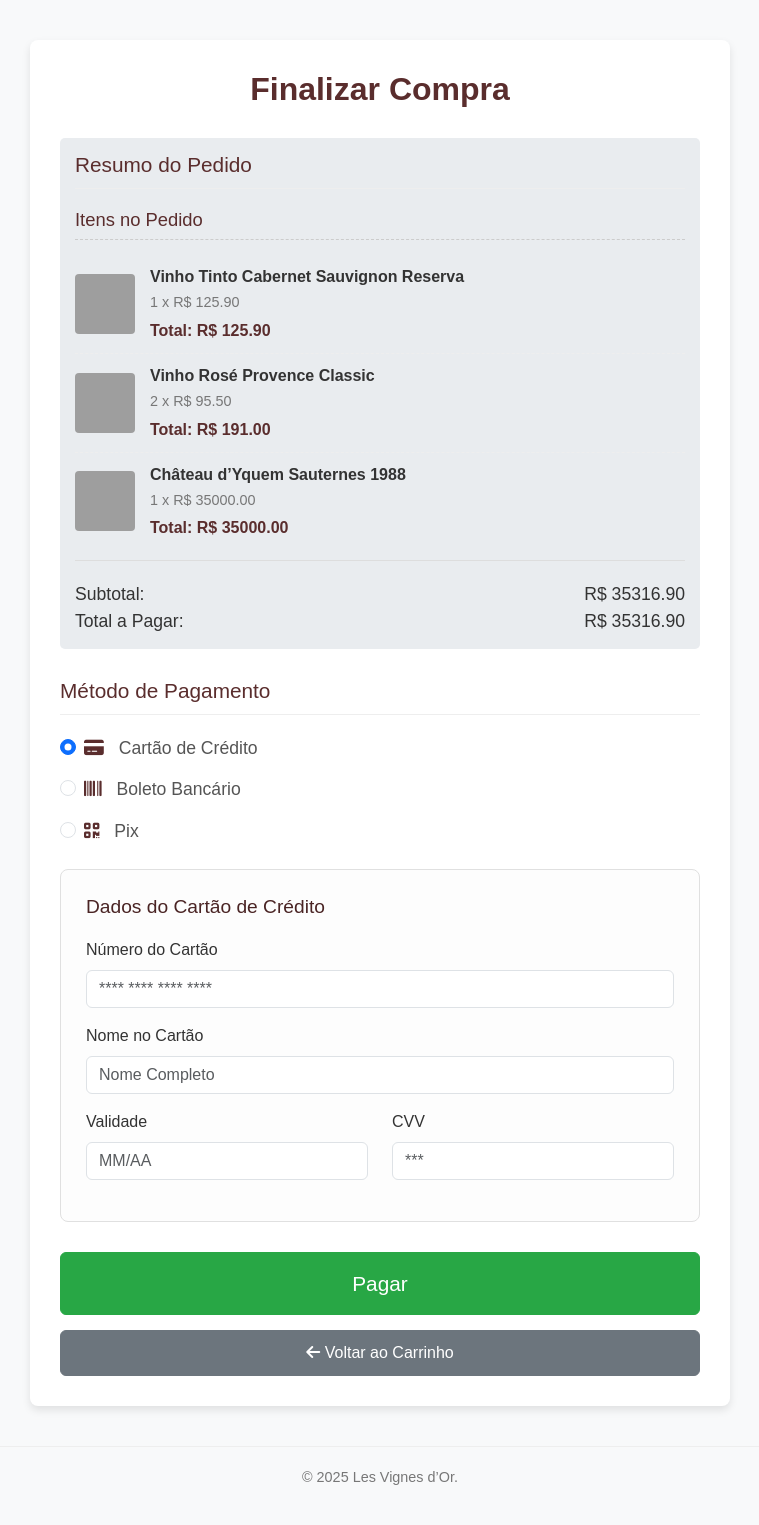
After one commit to DevGabrielPortfolio/prototipo-vinhas-de-ouro, a Flask app: page /finalizar_compra in a window 1280 px wide. The commit adds this page. Shown: the whole page, without its empty margins (260-1019 px from the left). Run offline with Flask 3, Linux system fonts and the light colour scheme; the visitor is signed in with stand-in values (Sample User, id 1); data comes from the database, SQL or seed files in the repository; grey boxes are pictures that could not be loaded.

Commit message:
ADD: página de pagamento simulado

```diff
--- a/app.py
+++ b/app.py
@@ -15,6 +15,10 @@ app.secret_key = 'sua_chave_secreta_super_segura_aqui_12345'
 
 
 def login_required(f):
+    """
+    Decorador para garantir que o usuário esteja logado para acessar certas rotas.
+    Redireciona para a página de login se o user_id não estiver na sessão.
+    """
     @wraps(f)
     def decorated_function(*args, **kwargs):
         if 'user_id' not in session:
@@ -27,14 +31,22 @@ def login_required(f):
 
 @app.route('/logout')
 def logout():
+    """
+    Rota para deslogar o usuário.
+    Remove o user_id e username da sessão e redireciona para a página principal.
+    """
     session.pop('user_id', None)
     session.pop('username', None)
-
+    flash('Você foi desconectado com sucesso.', 'success') # Adiciona uma mensagem de sucesso ao deslogar
     return redirect(url_for('main_page'))
 
 
 @app.route('/')
 def main_page():
+    """
+    Rota da página principal que exibe categorias e vinhos.
+    Permite filtrar vinhos por categoria.
+    """
     categorias = Categories.get_all_categories()
 
     category_id = request.args.get('categoria', type=int)
@@ -53,11 +65,18 @@ def main_page():
 
 @app.route('/configuracoes-conta')
 def create_acount():
+    """
+    Rota para a página de criação de conta/configurações.
+    """
     return render_template('create_acount.html')
 
 
 @app.route('/cadastrar_usuario', methods=['POST'])
 def register_user():
+    """
+    Rota para processar o cadastro de um novo usuário.
+    Valida senhas e dados de endereço antes de registrar.
+    """
     username = request.form['username']
     email = request.form['email']
     telefone = request.form['telefone']
@@ -111,22 +130,25 @@ def register_user():
 
 @app.route('/login', methods=['GET', 'POST'])
 def login():
+    """
+    Rota para a página de login e processamento do login.
+    Verifica as credenciais do usuário.
+    """
     if request.method == 'POST':
         login_input = request.form['username_or_email']
         password = request.form['password']
 
-        user_id = Users.verify_user_credentials(login_input, password)
+        login_info = Users.verify_user_credentials(login_input, password)
 
-        if user_id:
-            login_info = Users.verify_user_credentials(login_input, password)
-            if login_info:
-                user_id, username_from_db = login_info
-                session['user_id'] = user_id
-                session['username'] = username_from_db
-                return redirect(url_for('main_page'))
-            else:
-                flash('Credenciais inválidas. Verifique seu usuário/e-mail e senha.', 'danger')
-                return redirect(url_for('login'))
+        if login_info:
+            user_id, username_from_db = login_info
+            session['user_id'] = user_id
+            session['username'] = username_from_db
+            flash(f'Bem-vindo(a) de volta, {username_from_db}!', 'success') # Mensagem de sucesso no login
+            return redirect(url_for('main_page'))
+        else:
+            flash('Credenciais inválidas. Verifique seu usuário/e-mail e senha.', 'danger')
+            return redirect(url_for('login'))
     else:
         flashed_messages = get_flashed_messages(with_categories=True)
         return render_template('login_page.html', flashed_messages=flashed_messages)
@@ -135,10 +157,14 @@ def login():
 @app.route('/carrinho')
 @login_required
 def carrinho():
+    """
+    Rota para exibir o carrinho de compras do usuário logado.
+    """
     id_usuario = session['user_id']
-    if not id_usuario:
-        flash('Você precisa estar logado para ver seu carrinho.', 'danger')
-        return redirect(url_for('login'))
+    # A verificação de id_usuario já é feita pelo decorador login_required
+    # if not id_usuario:
+    #     flash('Você precisa estar logado para ver seu carrinho.', 'danger')
+    #     return redirect(url_for('login'))
 
     itens_carrinho = ControlShoppingCart.get_itens_carrinho_por_usuario(id_usuario)
     total_carrinho = sum(item['preco_unitario'] * item['quantidade'] for item in itens_carrinho)
@@ -146,10 +172,13 @@ def carrinho():
 
 @app.route('/vinho/<int:vinho_id>')
 def detalhes_vinho(vinho_id):
+    """
+    Rota para exibir os detalhes de um vinho específico, incluindo comentários.
+    """
     print(f"DEBUG: Tentando buscar detalhes para o vinho_id = {vinho_id}")
     vinho = Wines.get_wine_by_id(vinho_id)
     if vinho:
-        categorias = Categories.get_all_categories() # Ou apenas Categories se for uma classe estática
+        categorias = Categories.get_all_categories()
 
         # CHAME A FUNÇÃO PARA BUSCAR OS COMENTÁRIOS AQUI
         comentarios = Comments.get_comments_by_product_id(vinho_id)
@@ -158,34 +187,36 @@ def detalhes_vinho(vinho_id):
         return render_template('detalhes_vinho.html',
                                vinho=vinho,
                                categorias=categorias,
-                               comentarios=comentarios, # <--- ESSENCIAL
-                               id_produto=vinho_id) # Garante que o ID do produto está disponível para o formulário de comentário
+                               comentarios=comentarios,
+                               id_produto=vinho_id)
     else:
         flash('Vinho não encontrado.', 'danger')
         return redirect(url_for('main_page'))
 
 
-# ...
 @app.route('/adicionar_ao_carrinho', methods=['POST'])
+@login_required # Garante que apenas usuários logados possam adicionar ao carrinho
 def adicionar_ao_carrinho():
+    """
+    Rota para adicionar ou atualizar um item no carrinho de compras.
+    """
     print(f"DEBUG_APP: Requisição POST recebida em /adicionar_ao_carrinho.")
-    print(f"DEBUG_APP: Dados do formulário: {request.form}") # ESTA É MUITO IMPORTANTE!
+    print(f"DEBUG_APP: Dados do formulário: {request.form}")
 
-    id_usuario = session.get('user_id') # Ou 1 para teste
+    id_usuario = session.get('user_id')
     print(f"DEBUG_APP: ID do usuário (da sessão): {id_usuario}")
 
-    produto_id = request.form.get('produto_id', type=int) # OU 'vinho_id' se o HTML ainda usa
+    produto_id = request.form.get('produto_id', type=int)
     quantidade = request.form.get('quantidade', type=int)
-    print(f"DEBUG_APP: Produto ID lido: {produto_id}, Quantidade lida: {quantidade}") # IMPORTANTE!
+    print(f"DEBUG_APP: Produto ID lido: {produto_id}, Quantidade lida: {quantidade}")
 
     if produto_id is None or quantidade is None or quantidade <= 0:
         print(f"DEBUG_APP: Validação falhou: produto_id={produto_id}, quantidade={quantidade}")
         flash('Dados inválidos para adicionar ao carrinho.', 'danger')
-        # ...
-        return redirect(url_for('main_page')) # Ou detalhes_vinho
+        return redirect(url_for('main_page')) # Redireciona para a página principal ou detalhes do vinho
 
     sucesso = ControlShoppingCart.adicionar_ou_atualizar_item(id_usuario, produto_id, quantidade)
-    print(f"DEBUG_APP: Retorno de ControlShoppingCart: {sucesso}") # CRÍTICO!
+    print(f"DEBUG_APP: Retorno de ControlShoppingCart: {sucesso}")
 
     if sucesso:
         flash('Produto adicionado/atualizado no carrinho com sucesso!', 'success')
@@ -196,14 +227,13 @@ def adicionar_ao_carrinho():
 
 
 @app.route('/remover_do_carrinho', methods=['POST'])
+@login_required # Garante que apenas usuários logados possam remover do carrinho
 def remover_do_carrinho():
+    """
+    Rota para remover um item do carrinho de compras.
+    """
     id_usuario = session.get('user_id')
 
-    if not id_usuario:
-        flash('Você precisa estar logado para remover itens do carrinho.', 'danger')
-        return redirect(url_for('login'))
-
-    # Pega o ID do produto do formulário (agora o 'name' no HTML é 'produto_id')
     produto_id = request.form.get('produto_id', type=int)
 
     if produto_id is None:
@@ -217,24 +247,25 @@ def remover_do_carrinho():
     else:
         flash('Ocorreu um erro ao remover o produto do carrinho.', 'danger')
 
-    return redirect(url_for('carrinho')) # Redireciona de volta para a página do carrinho
+    return redirect(url_for('carrinho'))
+
 
 @app.route('/atualizar_quantidade_carrinho', methods=['POST'])
+@login_required # Garante que apenas usuários logados possam atualizar o carrinho
 def atualizar_quantidade_carrinho():
+    """
+    Rota para atualizar a quantidade de um item no carrinho.
+    Se a quantidade for 0, o item é removido.
+    """
     id_usuario = session.get('user_id')
 
-    if not id_usuario:
-        flash('Você precisa estar logado para atualizar o carrinho.', 'danger')
-        return redirect(url_for('login'))
+    produto_id = request.form.get('produto_id', type=int)
+    nova_quantidade = request.form.get('quantidade', type=int)
 
-    produto_id = request.form.get('produto_id', type=int)
-    nova_quantidade = request.form.get('quantidade', type=int) # Novo nome do campo
-
-    if produto_id is None or nova_quantidade is None or nova_quantidade < 1:
+    if produto_id is None or nova_quantidade is None or nova_quantidade < 0: # Quantidade pode ser 0 para remover
         flash('Dados inválidos para atualizar a quantidade do carrinho.', 'danger')
         return redirect(url_for('carrinho'))
 
-    # Se a nova quantidade for 0, podemos remover o item (opcional, mas boa prática)
     if nova_quantidade == 0:
         sucesso = ControlShoppingCart.remover_item_carrinho(id_usuario, produto_id)
         if sucesso:
@@ -252,8 +283,11 @@ def atualizar_quantidade_carrinho():
 
 
 @app.route('/post/cadastrarmensagem', methods=['POST'])
-@login_required  # só permite quem está logado comentar
+@login_required
 def cadastrar_comentario():
+    """
+    Rota para cadastrar um novo comentário em um produto.
+    """
     id_usuario = session.get('user_id')
     id_produto = request.form.get('id_produto', type=int)
     comentario_texto = request.form.get('comentario', '').strip()
@@ -272,6 +306,48 @@ def cadastrar_comentario():
     return redirect(url_for('detalhes_vinho', vinho_id=id_produto))
 
 
+@app.route('/finalizar_compra')
+@login_required
+def finalizar_compra():
+    """
+    Rota para a página de finalização de compra/pagamento.
+    Obtém os itens reais do carrinho do usuário e o total.
+    """
+    id_usuario = session.get('user_id')
+    # A verificação de id_usuario já é feita pelo decorador login_required
+    # if not id_usuario:
+    #     flash('Você precisa estar logado para finalizar a compra.', 'danger')
+    #     return redirect(url_for('login'))
+
+    # Obtém os itens do carrinho para calcular o total
+    itens_carrinho = ControlShoppingCart.get_itens_carrinho_por_usuario(id_usuario)
+    total_carrinho = sum(item['preco_unitario'] * item['quantidade'] for item in itens_carrinho)
+
+    # Renderiza a página de simulação de pagamento, passando o total E os itens do carrinho
+    return render_template('payment_simulation.html', itens_carrinho=itens_carrinho, total_carrinho=total_carrinho)
+
+@app.route('/confirmacao_pedido')
+@login_required # Garante que o usuário esteja logado para limpar o carrinho
+def confirmacao_pedido():
+    """
+    Rota para exibir a página de confirmação após um pagamento simulado.
+    Limpa o carrinho do usuário após a confirmação do pedido.
+    """
+    id_usuario = session.get('user_id')
+
+    if id_usuario:
+        # Chama o método para limpar o carrinho do usuário
+        # É crucial que ControlShoppingCart.clear_cart(id_usuario) esteja implementado
+        # na sua classe ControlShoppingCart para remover os itens do banco de dados.
+        ControlShoppingCart.clear_cart(id_usuario)
+        flash('Seu carrinho foi limpo com sucesso após a finalização do pedido.', 'success')
+    else:
+        # Esta condição não deve ser atingida devido ao @login_required, mas serve como salvaguarda.
+        flash('Não foi possível limpar o carrinho. Usuário não identificado.', 'warning')
+
+    return render_template('order_confirmation.html')
+
+
 
 if __name__ == '__main__':
     app.run(host="0.0.0.0", port=8080, debug=True)
--- /dev/null
+++ b/static/css/payment_simulation.css
@@ -0,0 +1,206 @@
+.payment-body {
+    background-color: #f8f9fa;
+    font-family: 'Arial', sans-serif;
+    color: #333;
+}
+
+.payment-container {
+    max-width: 700px;
+    margin: 40px auto;
+    background-color: #ffffff;
+    padding: 30px;
+    border-radius: 8px;
+    box-shadow: 0 4px 8px rgba(0, 0, 0, 0.1);
+}
+
+.payment-title {
+    text-align: center;
+    color: #5a2d2d;
+    margin-bottom: 30px;
+    font-weight: bold;
+}
+
+.order-summary-payment {
+    background-color: #e9ecef;
+    padding: 15px;
+    border-radius: 5px;
+    margin-bottom: 30px;
+}
+
+.order-summary-payment p {
+    margin-bottom: 0;
+    font-size: 1.1rem;
+    display: flex;
+    justify-content: space-between;
+}
+
+.total-amount {
+    font-size: 1.3rem;
+    font-weight: bold;
+    color: #5a2d2d;
+}
+
+.section-title {
+    color: #5a2d2d;
+    margin-bottom: 20px;
+    border-bottom: 1px solid #eee;
+    padding-bottom: 10px;
+    font-size: 1.3rem;
+}
+
+.section-subtitle { /* Novo estilo para o subtítulo "Itens no Pedido" */
+    color: #5a2d2d;
+    margin-top: 20px;
+    margin-bottom: 15px;
+    font-size: 1.15rem;
+    border-bottom: 1px dashed #ccc; /* Linha tracejada para separar */
+    padding-bottom: 8px;
+}
+
+.payment-method-selection .form-check {
+    margin-bottom: 15px;
+}
+
+.payment-method-selection .form-check-label {
+    font-size: 1.1rem;
+    color: #555;
+}
+
+.payment-method-selection .form-check-label i {
+    margin-right: 10px;
+    color: #5a2d2d;
+}
+
+.payment-form-section {
+    border: 1px solid #e0e0e0;
+    padding: 25px;
+    border-radius: 8px;
+    margin-top: 25px;
+    background-color: #fdfdfd;
+}
+
+.form-section-title {
+    color: #4a2424;
+    margin-bottom: 20px;
+    font-size: 1.2rem;
+}
+
+/* Estilos para a nova seção de itens do pedido */
+.payment-items-section {
+    margin-bottom: 20px;
+    padding-bottom: 10px;
+    border-bottom: 1px solid #ddd;
+}
+
+.payment-item {
+    display: flex;
+    align-items: center;
+    padding: 10px 0;
+    border-bottom: 1px dashed #eee;
+}
+
+.payment-item:last-child {
+    border-bottom: none; /* Remove a borda do último item */
+}
+
+.payment-item .item-image {
+    width: 60px; /* Tamanho menor para a imagem */
+    height: 60px;
+    object-fit: cover;
+    margin-right: 15px;
+    border-radius: 4px;
+}
+
+.payment-item .item-details {
+    flex-grow: 1;
+    display: flex;
+    flex-direction: column;
+}
+
+.payment-item .item-name {
+    font-weight: bold;
+    color: #333;
+    margin-bottom: 3px;
+}
+
+.payment-item .item-quantity-price {
+    color: #777;
+    font-size: 0.9rem;
+}
+
+.payment-item .item-subtotal {
+    font-weight: bold;
+    color: #5a2d2d;
+    font-size: 1rem;
+    margin-top: 5px;
+}
+
+.empty-order-message {
+    text-align: center;
+    padding: 20px;
+    color: #666;
+    font-style: italic;
+}
+
+
+/* Pix specific styling */
+.text-center img {
+    max-width: 180px; /* Smaller QR code */
+    height: auto;
+    margin-bottom: 15px;
+}
+
+.input-group input[readonly] {
+    background-color: #f2f2f2;
+    cursor: text;
+}
+
+.pay-button {
+    width: 100%;
+    padding: 15px;
+    font-size: 1.3rem;
+    background-color: #28a745; /* Green for payment */
+    border-color: #28a745;
+    margin-top: 30px;
+}
+
+.pay-button:hover {
+    background-color: #218838;
+    border-color: #1e7e34;
+}
+
+.back-button-payment {
+    display: block; /* Make it block to take full width */
+    width: 100%;
+    text-align: center;
+    margin-top: 15px;
+    background-color: #6c757d;
+    border-color: #6c757d;
+    color: #fff;
+    padding: 10px;
+}
+
+.back-button-payment:hover {
+    background-color: #5a6268;
+    border-color: #545b62;
+}
+
+.payment-footer {
+    text-align: center;
+    margin-top: 40px;
+    padding: 20px;
+    color: #777;
+    font-size: 0.9rem;
+    border-top: 1px solid #eee;
+}
+
+@media (max-width: 576px) {
+    .payment-container {
+        margin: 20px auto;
+        padding: 20px;
+    }
+    .payment-item .item-image {
+        width: 50px;
+        height: 50px;
+    }
+}
--- /dev/null
+++ b/templates/payment_simulation.html
@@ -0,0 +1,167 @@
+<!DOCTYPE html>
+<html lang="pt-br">
+<head>
+    <meta charset="UTF-8">
+    <meta name="viewport" content="width=device-width, initial-scale=1.0">
+    <title>Les Vignes d’Or - Finalizar Compra</title>
+
+    <link rel="stylesheet" href="https://cdnjs.cloudflare.com/ajax/libs/font-awesome/6.0.0-beta3/css/all.min.css">
+    <link href="https://cdn.jsdelivr.net/npm/bootstrap@5.3.6/dist/css/bootstrap.min.css" rel="stylesheet">
+
+    <link rel="stylesheet" href="{{ url_for('static', filename='css/payment_simulation.css') }}">
+    <link rel="stylesheet" href="{{ url_for('static', filename='css/config.css') }}"> {# Assuming config.css has general styles #}
+
+    <script src="https://cdn.jsdelivr.net/npm/bootstrap@5.3.6/dist/js/bootstrap.bundle.min.js" defer></script>
+    <script>
+        document.addEventListener('DOMContentLoaded', function() {
+            const paymentMethodRadios = document.querySelectorAll('input[name="paymentMethod"]');
+            const paymentForms = document.querySelectorAll('.payment-form-section');
+            const totalAmountSpan = document.getElementById('totalAmount');
+
+            // Get total from URL parameter or set a default
+            // Removido o total do URL, agora ele vem do contexto do Flask (total_carrinho)
+            // const urlParams = new URLSearchParams(window.location.search);
+            // const total = urlParams.get('total') || '0.00';
+            // totalAmountSpan.textContent = `R$ ${parseFloat(total).toFixed(2).replace('.', ',')}`;
+
+            function showHidePaymentForms() {
+                paymentForms.forEach(form => form.style.display = 'none');
+                const selectedMethod = document.querySelector('input[name="paymentMethod"]:checked');
+                if (selectedMethod) {
+                    document.getElementById(selectedMethod.value + 'Form').style.display = 'block';
+                }
+            }
+
+            paymentMethodRadios.forEach(radio => {
+                radio.addEventListener('change', showHidePaymentForms);
+            });
+
+            // Initially show the form for the selected method
+            showHidePaymentForms();
+
+            // Simulate payment
+            const paymentButton = document.getElementById('payButton');
+            paymentButton.addEventListener('click', function() {
+                alert('Simulando pagamento...');
+                // In a real application, you would send payment data to a server here.
+                // For this simulation, we'll just redirect after a short delay.
+                setTimeout(() => {
+                    window.location.href = "{{ url_for('confirmacao_pedido') }}";
+                }, 1500); // Simulate processing time
+            });
+        });
+    </script>
+</head>
+<body class="payment-body">
+    <div class="payment-container">
+        <h2 class="payment-title">Finalizar Compra</h2>
+
+        <div class="order-summary-payment">
+            <h3 class="section-title">Resumo do Pedido</h3>
+            {# Nova seção para exibir os itens do pedido, similar ao carrinho #}
+            <div class="payment-items-section">
+                <h4 class="section-subtitle">Itens no Pedido</h4>
+                {% if itens_carrinho %}
+                    {% for item in itens_carrinho %}
+                        <div class="payment-item">
+                            <img src="{{ item.imagem_produto }}" alt="{{ item.nome_produto }}" class="item-image">
+                            <div class="item-details">
+                                <span class="item-name">{{ item.nome_produto }}</span>
+                                <span class="item-quantity-price">{{ item.quantidade }} x R$ {{ "%.2f"|format(item.preco_unitario) }}</span>
+                                <span class="item-subtotal">Total: R$ {{ "%.2f"|format(item.preco_unitario * item.quantidade) }}</span>
+                            </div>
+                        </div>
+                    {% endfor %}
+                {% else %}
+                    <p class="empty-order-message">Nenhum item encontrado para este pedido.</p>
+                {% endif %}
+            </div>
+
+            <div class="summary-details">
+                <p>Subtotal: <span>R$ {{ "%.2f"|format(total_carrinho) }}</span></p>
+                <p class="summary-total">Total a Pagar: <span id="totalAmount">R$ {{ "%.2f"|format(total_carrinho) }}</span></p>
+            </div>
+        </div>
+
+        <div class="payment-method-selection">
+            <h3 class="section-title">Método de Pagamento</h3>
+            <div class="form-check">
+                <input class="form-check-input" type="radio" name="paymentMethod" id="creditCard" value="creditCard" checked>
+                <label class="form-check-label" for="creditCard">
+                    <i class="fas fa-credit-card"></i> Cartão de Crédito
+                </label>
+            </div>
+            <div class="form-check">
+                <input class="form-check-input" type="radio" name="paymentMethod" id="boleto" value="boleto">
+                <label class="form-check-label" for="boleto">
+                    <i class="fas fa-barcode"></i> Boleto Bancário
+                </label>
+            </div>
+            <div class="form-check">
+                <input class="form-check-input" type="radio" name="paymentMethod" id="pix" value="pix">
+                <label class="form-check-label" for="pix">
+                    <i class="fas fa-qrcode"></i> Pix
+                </label>
+            </div>
+        </div>
+
+        <div id="creditCardForm" class="payment-form-section">
+            <h4 class="form-section-title">Dados do Cartão de Crédito</h4>
+            <div class="mb-3">
+                <label for="cardNumber" class="form-label">Número do Cartão</label>
+                <input type="text" class="form-control" id="cardNumber" placeholder="**** **** **** ****" required>
+            </div>
+            <div class="mb-3">
+                <label for="cardName" class="form-label">Nome no Cartão</label>
+                <input type="text" class="form-control" id="cardName" placeholder="Nome Completo" required>
+            </div>
+            <div class="row">
+                <div class="col-md-6 mb-3">
+                    <label for="expiryDate" class="form-label">Validade</label>
+                    <input type="text" class="form-control" id="expiryDate" placeholder="MM/AA" required>
+                </div>
+                <div class="col-md-6 mb-3">
+                    <label for="cvv" class="form-label">CVV</label>
+                    <input type="text" class="form-control" id="cvv" placeholder="***" required>
+                </div>
+            </div>
+        </div>
+
+        <div id="boletoForm" class="payment-form-section" style="display:none;">
+            <h4 class="form-section-title">Informações para Boleto</h4>
+            <p>Um boleto será gerado após a confirmação do pedido.</p>
+            <p>Você pode pagar em qualquer banco ou aplicativo de banco. O prazo de compensação é de até 3 dias úteis.</p>
+            <div class="mb-3">
+                <label for="boletoName" class="form-label">Nome Completo</label>
+                <input type="text" class="form-control" id="boletoName" required>
+            </div>
+            <div class="mb-3">
+                <label for="boletoCpf" class="form-label">CPF</label>
+                <input type="text" class="form-control" id="boletoCpf" placeholder="000.000.000-00" required>
+            </div>
+        </div>
+
+        <div id="pixForm" class class="payment-form-section" style="display:none;">
+            <h4 class="form-section-title">Informações para Pix</h4>
+            <p>Escaneie o QR Code abaixo com seu aplicativo de banco para finalizar o pagamento.</p>
+            <div class="text-center mb-3">
+                <img src="../static/img/qr_feedback.png" alt="QR Code Pix" class="img-fluid" style="border: 1px solid #ccc; padding: 10px;">
+                <p class="mt-2">Ou copie e cole a chave Pix:</p>
+                <div class="input-group">
+                    <input type="text" class="form-control" value="000.000.000-00@lesvignesdor.com.br" readonly>
+                    <button class="btn btn-outline-secondary" type="button" onclick="navigator.clipboard.writeText('000.000.000-00@lesvignesdor.com.br')">Copiar</button>
+                </div>
+            </div>
+        </div>
+
+        <button type="button" class="btn btn-primary pay-button" id="payButton">Pagar</button>
+        <a href="{{ url_for('carrinho') }}" class="btn btn-secondary back-button-payment">
+            <i class="fas fa-arrow-left"></i> Voltar ao Carrinho
+        </a>
+    </div>
+
+    <footer class="payment-footer">
+        <p>&copy; 2025 Les Vignes d’Or.</p>
+    </footer>
+</body>
+</html>
--- a/templates/shopping_cart.html
+++ b/templates/shopping_cart.html
@@ -80,7 +80,7 @@
                     <p>Subtotal: <span>R$ {{ "%.2f"|format(total_carrinho) }}</span></p>
                     <p class="summary-total">Total: <span>R$ {{ "%.2f"|format(total_carrinho) }}</span></p>
                 </div>
-                <button type="button" class="btn btn-primary checkout-button">Finalizar Compra</button>
+                <button type="button" class="btn btn-primary checkout-button" onclick="window.location.href='{{ url_for('finalizar_compra', total=total_carrinho) }}'">Finalizar Compra</button>
             </div>
         </div>
     </div>
```
Also changed, not shown: models/control_shopping_cart.py (+16 -0 lines), static/css/order_confirmation.css (added, +96 -0 lines), templates/order_confirmation.html (added, +32 -0 lines), static/img/qr_feedback.png (added).
